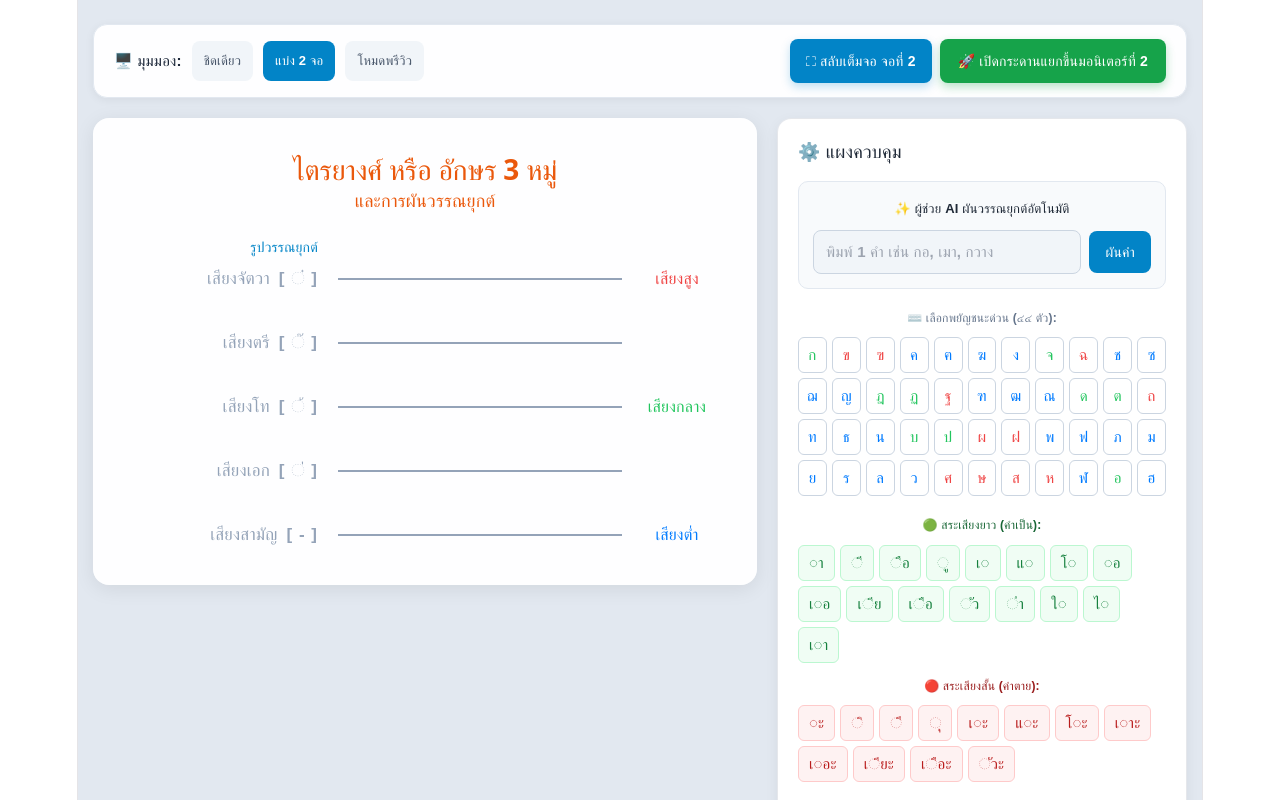
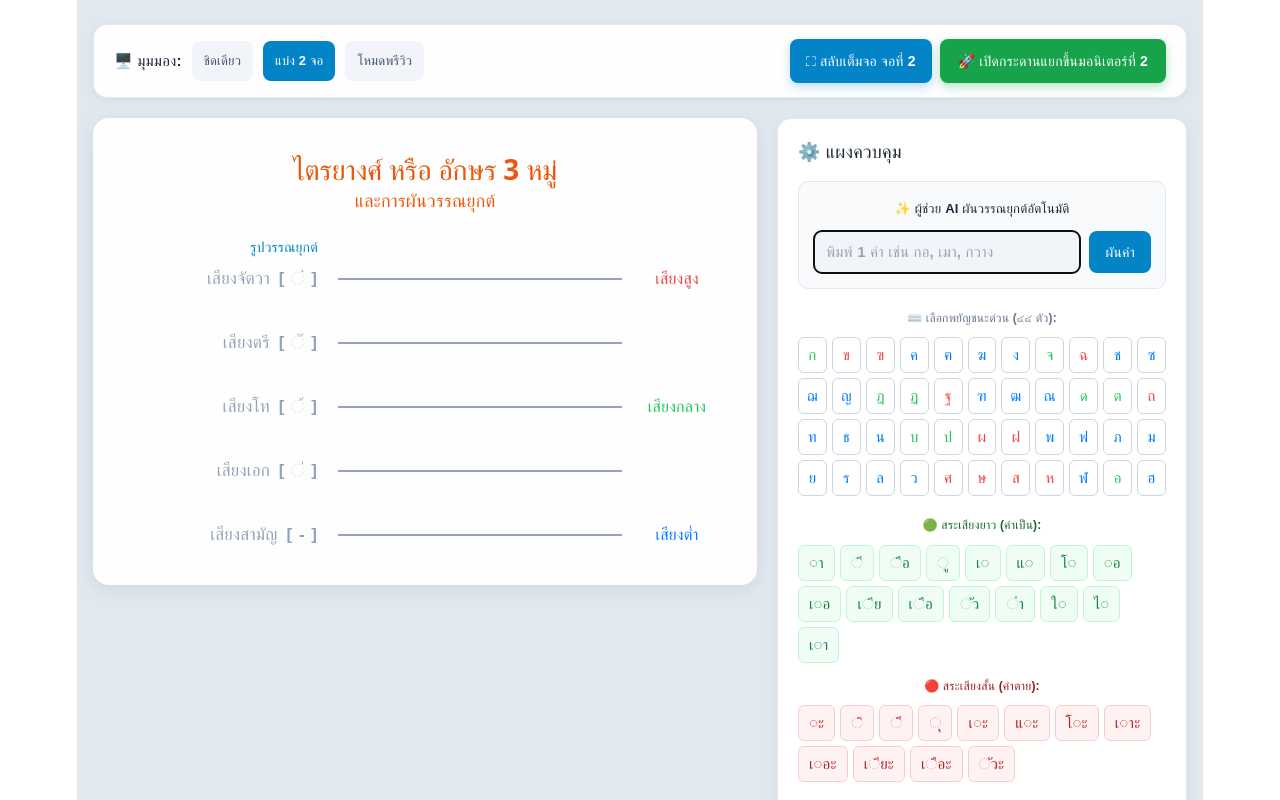
Before and after one commit to tom-nz/thai-tone, a React (Vite) app: page / in a window 1280 px wide. Built offline with nearby package versions, Linux system fonts and the light colour scheme.

Commit message:
feat: autofocus input on initial load

```diff
--- a/src/App.jsx
+++ b/src/App.jsx
@@ -2156,7 +2156,7 @@ export default function App() {
                       validateInput(e.target.value);
                     }}
                     onKeyDown={(e) => e.key === "Enter" && handleGenerate()}
-                    placeholder="พิมพ์ 1 คำ เช่น กอ, เมา, กวาง"
+                    autoFocus placeholder="พิมพ์ 1 คำ เช่น กอ, เมา, กวาง"
                     style={{
                       flex: 1,
                       padding: "8px 12px",
```
